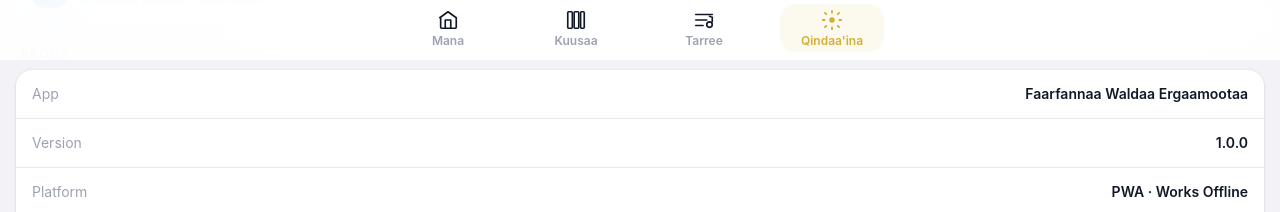
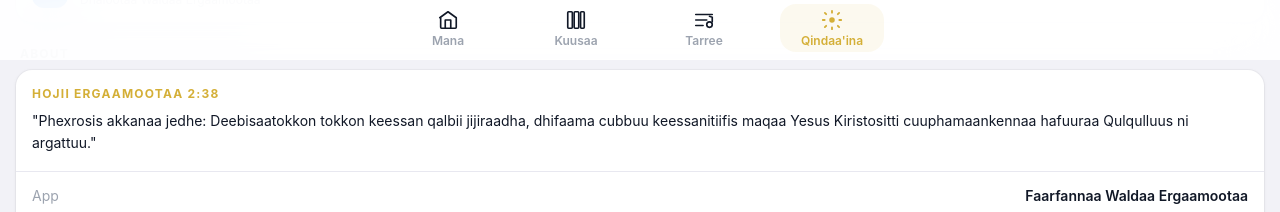
Before and after one commit to ecoders1/songs, a Next.js app: page /settings in a window 1280 px wide. Shown: the part 740-952 px from the top of the page. Built offline with nearby package versions, Linux system fonts and the light colour scheme; no server answers; the database is empty.

Commit message:
add Acts 2:38 scripture to About section

```diff
--- a/app/(user)/settings/page.tsx
+++ b/app/(user)/settings/page.tsx
@@ -228,6 +228,16 @@ export default function SettingsPage() {
 
         {/* ── About ──────────────────────────────────────────────────────── */}
         <Section label="About">
+          {/* Scripture — Acts 2:38 */}
+          <div className="px-4 py-4" style={{ borderBottom: '1px solid var(--border)' }}>
+            <p className="text-xs font-bold uppercase tracking-widest mb-2" style={{ color: '#D4AF37' }}>
+              Hojii Ergaamootaa 2:38
+            </p>
+            <p className="text-sm leading-relaxed" style={{ color: 'var(--text-1)' }}>
+              "Phexrosis akkanaa jedhe: Deebisaatokkon tokkon keessan qalbii jijiraadha, dhifaama cubbuu keessanitiifis maqaa Yesus Kiristositti cuuphamaankennaa hafuuraa Qulqulluus ni argattuu."
+            </p>
+          </div>
+
           {[
             { label: 'App',       value: 'Faarfannaa Waldaa Ergaamootaa' },
             { label: 'Version',   value: '1.0.0' },
```
